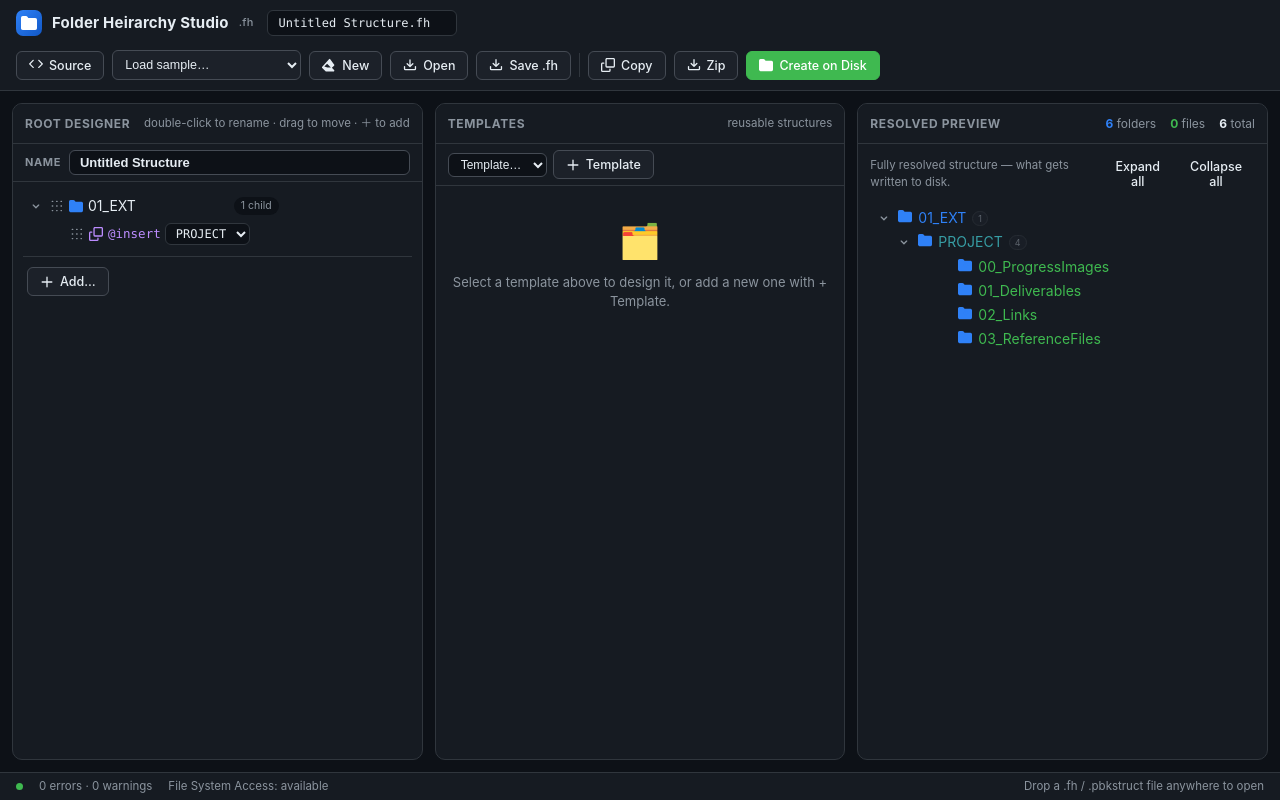
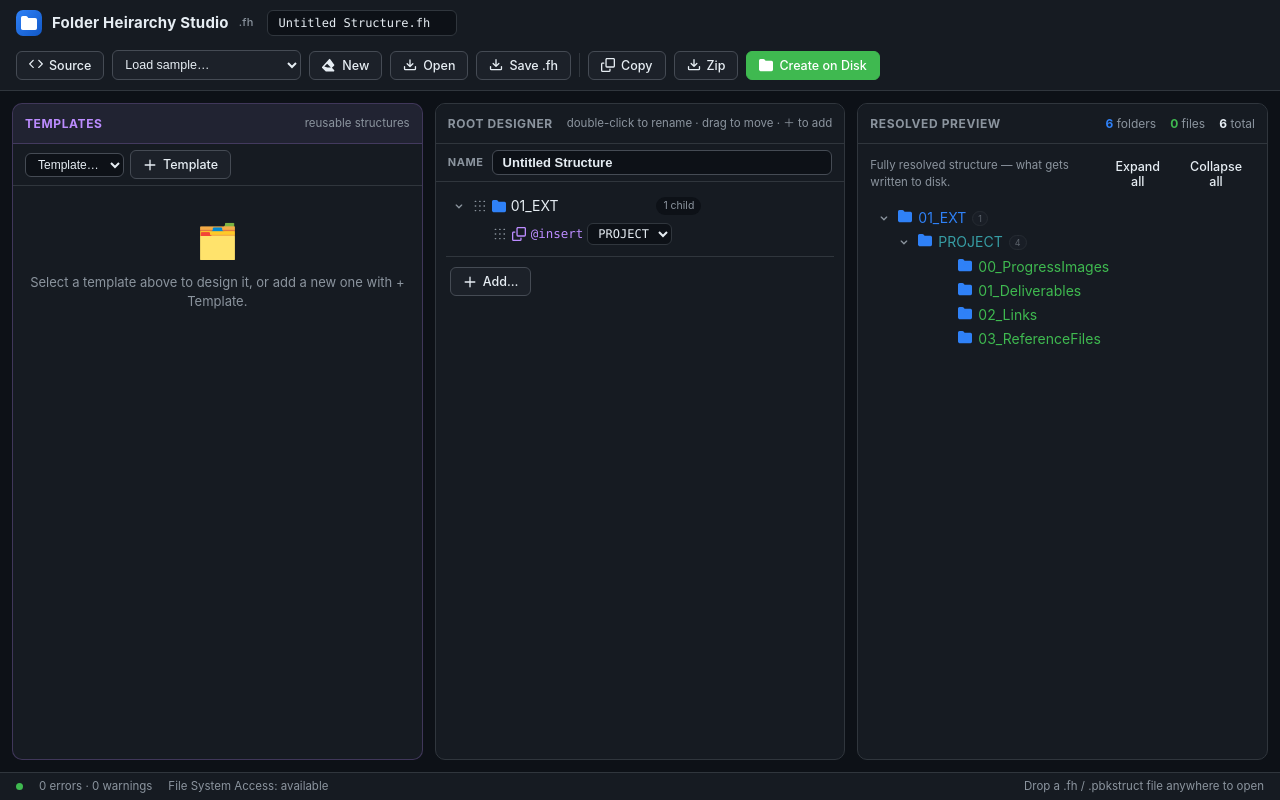
Before and after one commit to JettTurner/Production-Sandbox, a React (Vite) app in the folder web/: page / in a window 1280 px wide. Built offline with nearby package versions, Linux system fonts and the light colour scheme; the HTML template or start-up script is replaced by a standard one.

Commit message:
templates now purple, root now center

```diff
--- a/web/src/App.tsx
+++ b/web/src/App.tsx
@@ -445,37 +445,8 @@ export default function App() {
           </section>
         )}
 
-        {/* ---------- Root Designer ---------- */}
-        <section className="pane">
-          <div className="pane-head">
-            <span className="title">Root Designer</span>
-            <div className="right">
-              <span style={{ fontSize: 11.5, color: "var(--muted)" }}>double-click to rename · drag to move · ＋ to add</span>
-            </div>
-          </div>
-          <div className="sub-head">
-            <span className="title">Name</span>
-            <input
-              className="name-input"
-              value={doc.name}
-              onChange={(e) => setDocName(e.target.value)}
-              placeholder="Structure name"
-              title="Name of this folder structure (writes the @name line)"
-              spellCheck={false}
-            />
-          </div>
-          <div className="pane-body">
-            <Designer
-              nodes={doc.root}
-              section={{ kind: "root" }}
-              templates={doc.templateOrder}
-              onNodesChange={handleRootChange}
-            />
-          </div>
-        </section>
-
         {/* ---------- Template Editor ---------- */}
-        <section className="pane">
+        <section className="pane template-pane">
           <div className="pane-head">
             <span className="title">Templates</span>
             <div className="right">
@@ -504,6 +475,35 @@ export default function App() {
                 Select a template above to design it, or add a new one with + Template.
               </div>
             )}
+          </div>
+        </section>
+
+        {/* ---------- Root Designer ---------- */}
+        <section className="pane">
+          <div className="pane-head">
+            <span className="title">Root Designer</span>
+            <div className="right">
+              <span style={{ fontSize: 11.5, color: "var(--muted)" }}>double-click to rename · drag to move · ＋ to add</span>
+            </div>
+          </div>
+          <div className="sub-head">
+            <span className="title">Name</span>
+            <input
+              className="name-input"
+              value={doc.name}
+              onChange={(e) => setDocName(e.target.value)}
+              placeholder="Structure name"
+              title="Name of this folder structure (writes the @name line)"
+              spellCheck={false}
+            />
+          </div>
+          <div className="pane-body">
+            <Designer
+              nodes={doc.root}
+              section={{ kind: "root" }}
+              templates={doc.templateOrder}
+              onNodesChange={handleRootChange}
+            />
           </div>
         </section>
 
--- a/web/src/index.css
+++ b/web/src/index.css
@@ -639,6 +639,34 @@ button {
 .tree-row .node-icon.insert {
   color: var(--purple);
 }
+
+/* ---------- Templates pane: purple theme ---------- */
+.template-pane {
+  border-color: rgba(188, 140, 255, 0.25);
+}
+.template-pane .pane-head {
+  background: rgba(188, 140, 255, 0.07);
+  border-bottom-color: rgba(188, 140, 255, 0.22);
+}
+.template-pane .pane-head .title {
+  color: var(--purple);
+}
+.template-pane .tree-row .node-icon.folder {
+  color: var(--purple);
+}
+.template-pane .tree-row .chev {
+  color: #a98ed4;
+}
+.template-pane .tree-row .chev:hover {
+  color: var(--purple);
+  background: rgba(188, 140, 255, 0.1);
+}
+.template-pane .tree-row .count {
+  color: #a98ed4;
+}
+.template-pane .tree-row .name.editing {
+  border-color: var(--purple);
+}
 .tree-row .name {
   flex: 1;
   min-width: 0;
```
